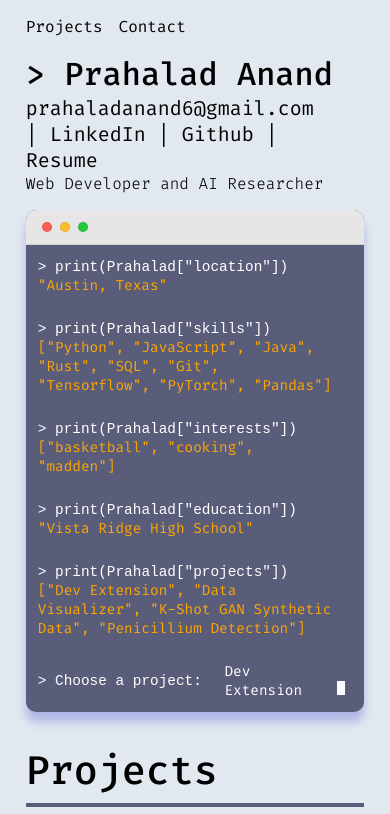
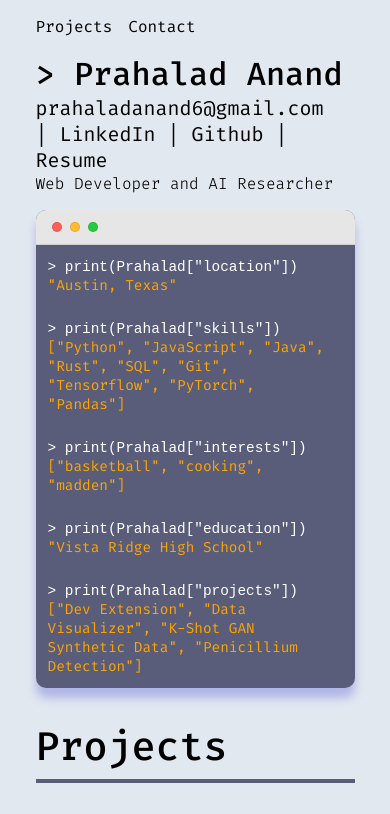
Before and after one commit to PPilot2/portfolio-website, a Next.js app in the folder portfolio/: page / in a window 390 px wide. Shown: the top 814 px of the page. Built offline with nearby package versions, Linux system fonts and the light colour scheme.

Commit message:
responsive

```diff
--- a/portfolio/src/app/page.module.css
+++ b/portfolio/src/app/page.module.css
@@ -449,7 +449,7 @@
   text-decoration: underline;
 }
 
-@media (max-width: 768px) {
+@media (max-width: 760px) {
   .footer {
     padding: 1.5rem 0;
   }
@@ -459,6 +459,16 @@
   }
   .contactContainer h2 {
     font-size: 20px;
+  }
+  .inputWrapper {
+    display: none;
+  }
+}
+
+
+@media (max-width: 1024px) {
+  .container {
+    width: 90%;
   }
 }
 
```
